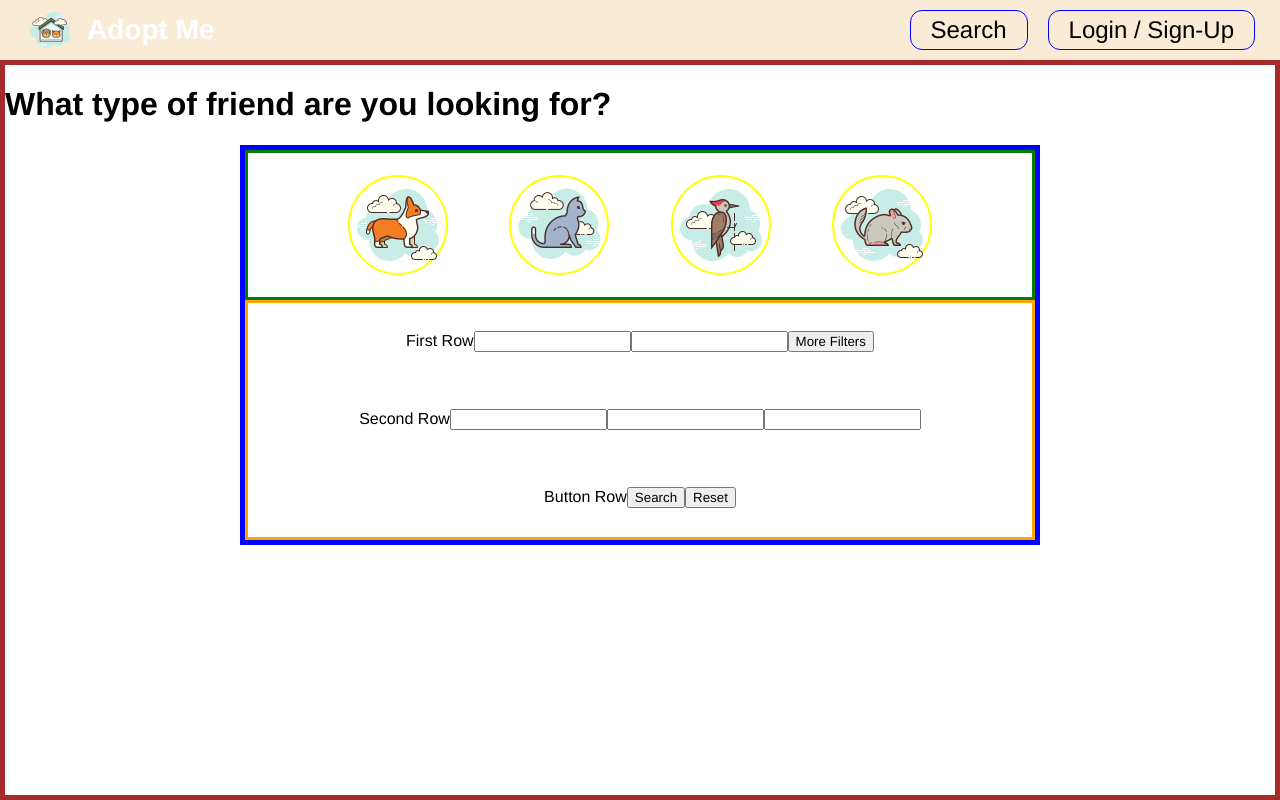
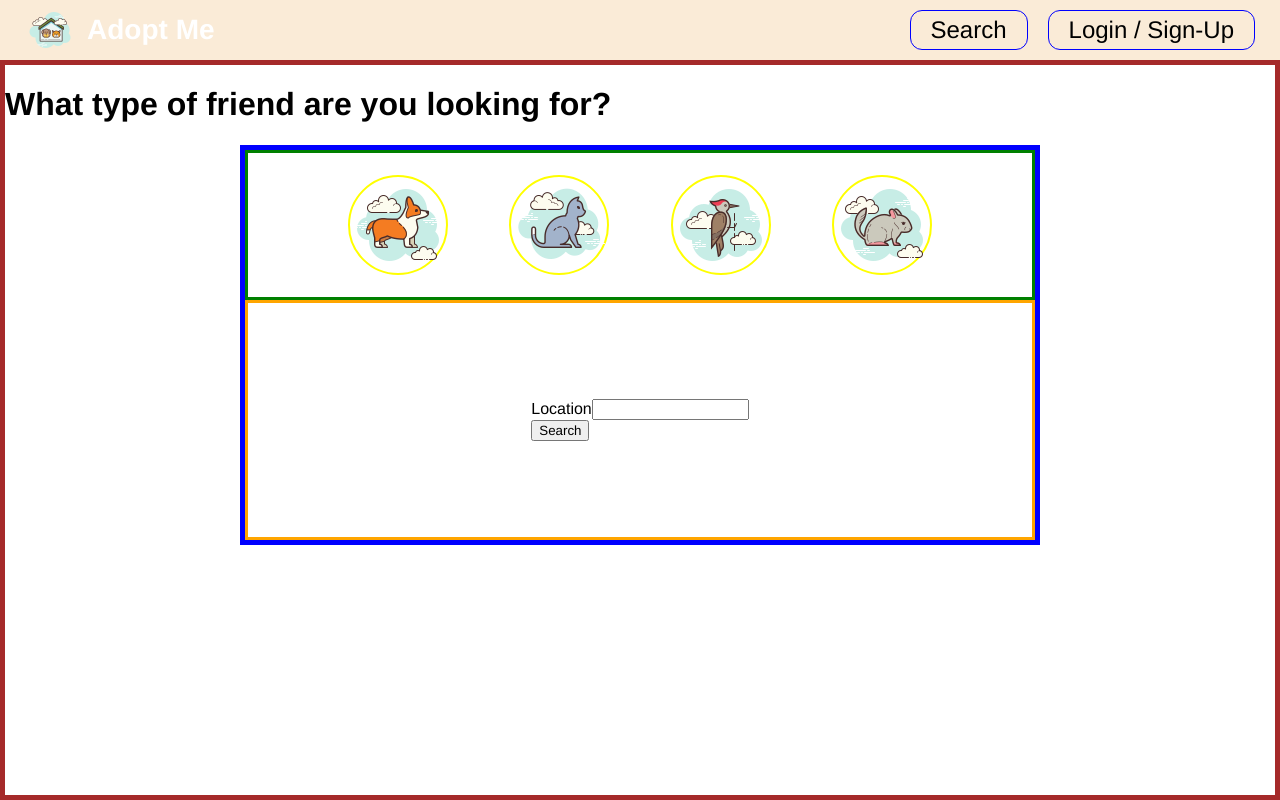
Before and after one commit to bxandrew/Petly, a React app: page /search in a window 1280 px wide. Built offline with nearby package versions, Linux system fonts and the light colour scheme.

Commit message:
reimplementing search page to have formik validate some fields

```diff
--- a/src/components/search/MyListPage.jsx
+++ b/src/components/search/MyListPage.jsx
@@ -1,6 +1,5 @@
 import React, { useState, useEffect } from "react";
 import axios from "axios";
-// import PetCard from "./PetCard";
 import PetListItem from "./PetListItem";
 import "./mylistpage.scss";
 
@@ -35,7 +34,6 @@ const MyListPage = ({ session }) => {
         },
       })
       .then(({ data }) => {
-        // console.log(data.data);
         setMyAnimals(data.data);
       });
   };
--- a/src/components/search/SearchPage.jsx
+++ b/src/components/search/SearchPage.jsx
@@ -1,20 +1,57 @@
 import React, { useState, useEffect } from "react";
+import { Formik, Form, useField, Field, ErrorMessage } from "formik";
+import * as Yup from "yup";
 import axios from "axios";
-import { Link } from "react-router-dom";
+import { Link, useNavigate } from "react-router-dom";
 import "./searchpage.scss";
 
+const MyTextInput = ({ label, ...props }) => {
+  const [field, meta] = useField(props);
+  // Returns .getFieldProps as field and .getFieldMeta as meta
+  return (
+    <div>
+      <label htmlFor={props.name}>{label}</label>
+      <input className="text-input" {...field} {...props} />
+      {meta.touched && meta.error ? (
+        <div className="text-error">{meta.error}</div>
+      ) : null}
+    </div>
+  );
+};
+
+const defaultHighlight = {
+  dog: false,
+  cat: false,
+  bird: false,
+  chinchilla: false,
+};
+
 const SearchPage = ({ animalData, setAnimalData, setNextPage }) => {
+  const [type, setType] = useState("");
+  const [highlight, setHighlight] = useState(defaultHighlight);
+  const navigate = useNavigate();
+
+  const handleTypeClick = (value) => {
+    setType(value);
+    if (value === "small & furry") {
+      value = "chinchilla";
+    }
+    setHighlight({ ...defaultHighlight, [value]: true });
+  };
+
   // Everytime we reach the search page, reset our animalData
   useEffect(() => {
     setAnimalData([]);
   }, []);
 
   // Do pagination by giving the pagination link to results
-  const handleSearch = () => {
+  const handleSearch = (values) => {
     axios
       .get("http://localhost:8080/animals", {
         params: {
           limit: 100,
+          type: type,
+          location: values.location,
         },
       })
       .then(({ data }) => {
@@ -32,39 +69,78 @@ const SearchPage = ({ animalData, setAnimalData, setNextPage }) => {
       <h1>What type of friend are you looking for?</h1>
       <div className="search-form-container">
         <div className="search-form-top">
-          <div className="icon-container">
+          <div
+            className={`icon-container ${highlight.dog ? "highlight" : ""}`}
+            onClick={() => handleTypeClick("dog")}
+          >
             <img src="./dog-icon.png" />
           </div>
-          <div className="icon-container">
+          <div
+            className={`icon-container ${highlight.cat ? "highlight" : ""}`}
+            onClick={() => handleTypeClick("cat")}
+          >
             <img src="./cat-icon.png" />
           </div>
-          <div className="icon-container">
+          <div
+            className={`icon-container ${highlight.bird ? "highlight" : ""}`}
+            onClick={() => handleTypeClick("bird")}
+          >
             <img src="./bird-icon.png" />
           </div>
-          <div className="icon-container">
+          <div
+            className={`icon-container ${
+              highlight.chinchilla ? "highlight" : ""
+            }`}
+            onClick={() => handleTypeClick("small & furry")}
+          >
             <img src="./chinchilla-icon.png" />
           </div>
         </div>
         <div className="search-form-bottom">
-          <div>
+          <Formik
+            initialValues={{
+              location: "",
+            }}
+            validationSchema={Yup.object({
+              location: Yup.number()
+                .min(10000, "Must be a 5 digit zipcode")
+                .max(99999, "Must be a 5 digit zipcode")
+                .typeError("Must be a 5 digit zipcode"),
+            })}
+            onSubmit={(values, { setSubmitting }) => {
+              console.log(
+                "Our search values are: ",
+                JSON.stringify(values, null, 2)
+              );
+              setSubmitting(false);
+              handleSearch(values);
+              navigate("/results");
+            }}
+          >
+            <Form>
+              <MyTextInput label="Location" name="location" type="location" />
+              <button type="submit">Search</button>
+            </Form>
+          </Formik>
+          {/* <div>
             First Row
-            <input />
+            <input placeholder="Enter a Zipcode" />
             <input />
             <button>More Filters</button>
-          </div>
-          <div>
+          </div> */}
+          {/* <div>
             Second Row
             <input />
             <input />
             <input />
-          </div>
-          <div>
+          </div> */}
+          {/* <div>
             Button Row
             <Link to="/results">
               <button onClick={handleSearch}>Search</button>
             </Link>
             <button>Reset</button>
-          </div>
+          </div> */}
         </div>
       </div>
     </div>
--- a/src/components/search/searchpage.scss
+++ b/src/components/search/searchpage.scss
@@ -27,6 +27,10 @@
         display: flex;
         justify-content: center;
         align-items: center;
+
+        &.highlight {
+          background-color: orange;
+        }
       }
 
       .icon-container:hover {
```
Also changed, not shown: 1 other file (tests, documents, lock files or other folders).
